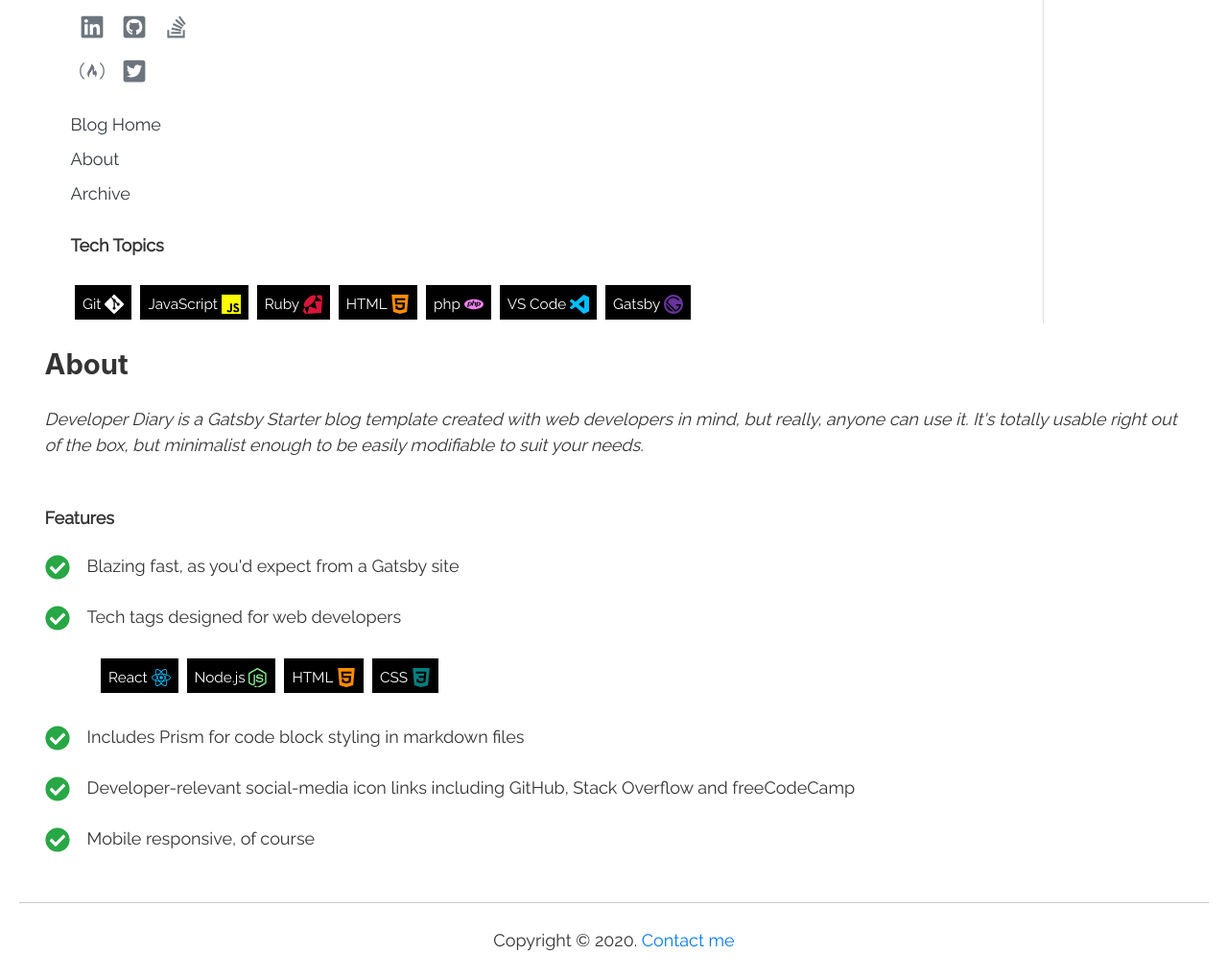
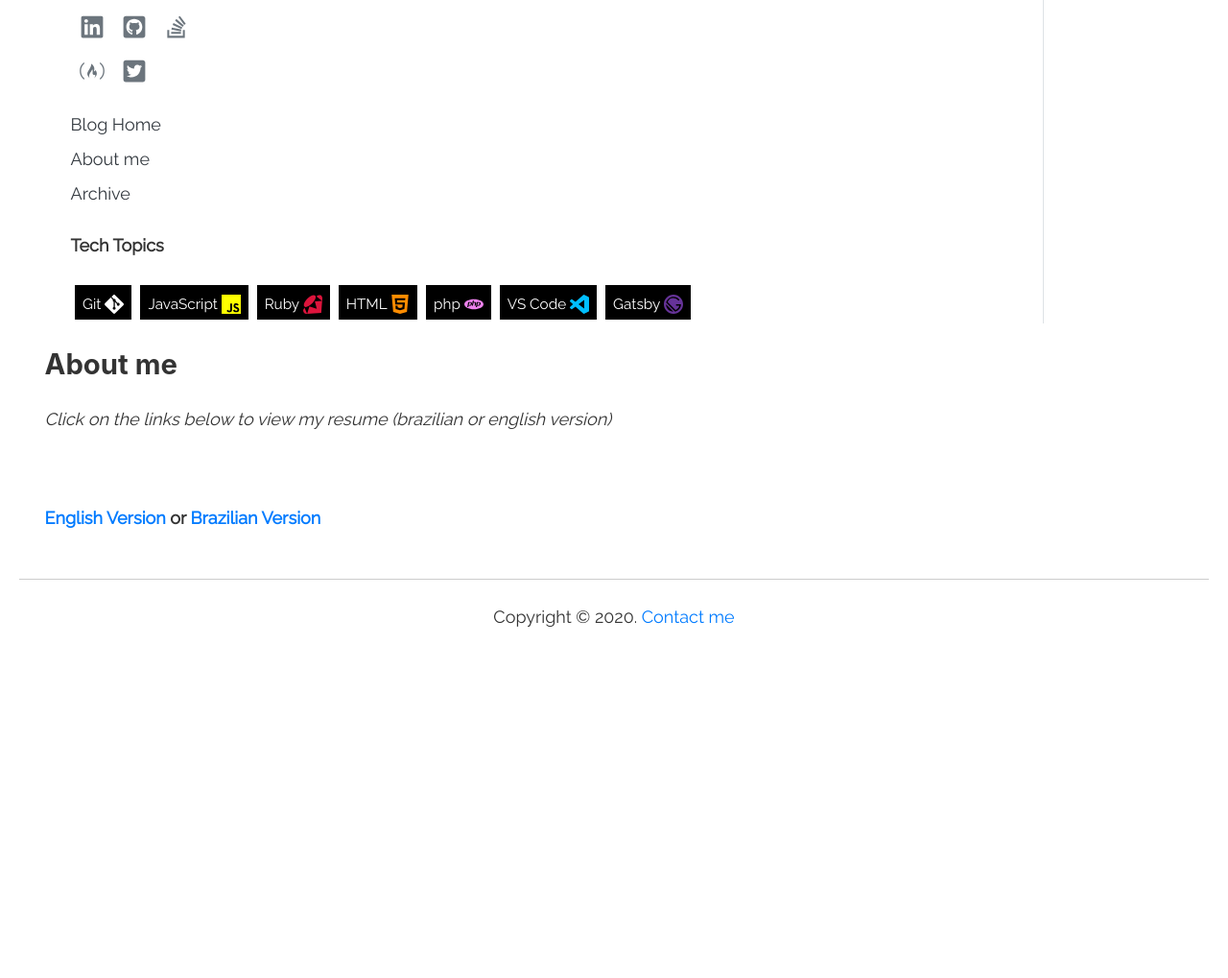
Before and after one commit to phbomfim/myblog, a Gatsby site: page /about in a window 1280 px wide. Shown: the part 309-1328 px from the top of the page at 96% size. After the commit the page ends 991 px from the top, so only its background shows below. Built offline with nearby package versions, Linux system fonts and the light colour scheme; Gatsby itself is replaced by a stand-in of ours.

Commit message:
Change About to About Me page

```diff
--- a/src/components/sidebar/Sidebar.js
+++ b/src/components/sidebar/Sidebar.js
@@ -55,7 +55,7 @@
                         <SocialLinks contacts={data.site.siteMetadata.contacts} />
                         <div className="page-links">
                             <Link to="/"><span className="text-dark d-block py-1">Blog Home</span></Link>
-                            <Link to="/about"><span className="text-dark d-block py-1">About</span></Link>
+                            <Link to="/about"><span className="text-dark d-block py-1">About me</span></Link>
                             <Link to="/archive"><span className="text-dark d-block py-1">Archive</span></Link>
                         </div>
                         <div className="tech-tags mt-4">
--- a/src/pages/about.js
+++ b/src/pages/about.js
@@ -2,11 +2,9 @@
 import { graphql } from "gatsby"
 import Layout from "../components/layout"
 import SEO from "../components/seo"
-import { FaCheckCircle } from "react-icons/fa"
 import "./index.css"
 
 import Sidebar from "../components/sidebar/Sidebar"
-import TechTag from "../components/tags/TechTag"
 
 const AboutPage = (props) => {
     const labels = props.data.site.siteMetadata.labels
@@ -31,46 +29,12 @@
                 <div className="post-main">
                     <SEO title="About" />
                     <div className="mt-3">
-                        <h2 className="heading">About</h2>
-                        <p><i>Developer Diary is a Gatsby Starter blog template created with web developers in mind, but really, anyone can use it. It's totally usable right out of the box, but minimalist enough to be easily modifiable to suit your needs.</i></p>
+                        <h2 className="heading">About me</h2>
+                        <p><i>Click on the links below to view my resume (brazilian or english version)</i></p>
                         <br />
-                        <h4>Features</h4>
-                        <div>
-                            <span className="text-success d-inline-block" title="blazing">
-                                <FaCheckCircle size={26} style={{ color: "success" }} />
-                            </span>
-                            <p className="d-inline-block ml-3 w-75 align-top">Blazing fast, as you'd expect from a Gatsby site</p>
-                        </div>
-                        <div>
-                            <span className="text-success d-inline-block" title="tags">
-                                <FaCheckCircle size={26} style={{ color: "success" }} />
-                            </span>
-                            <p className="d-inline-block ml-3 w-75 align-top">Tech tags designed for web developers</p>
-                            <div className="ml-5">
-                                <TechTag tag="react" tech="React" name={tags["react"]} size={20} color="deepskyblue" />
-                                <TechTag tag="nodejs" tech="Node.js" name={tags["nodejs"]} size={20} color="lightgreen" />
-                                <TechTag tag="html" tech="HTML" name={tags["html"]} size={20} color="darkorange" />
-                                <TechTag tag="css" tech="CSS" name={tags["css"]} size={20} color="teal" />
-                            </div>
-                        </div>
-                        <div className="mt-4">
-                            <span className="text-success d-inline-block" title="prism">
-                                <FaCheckCircle size={26} style={{ color: "success" }} />
-                            </span>
-                            <p className="d-inline-block ml-3 w-75 align-top">Includes Prism for code block styling in markdown files</p>
-                        </div>
-                        <div>
-                            <span className="text-success d-inline-block" title="icons">
-                                <FaCheckCircle size={26} style={{ color: "success" }} />
-                            </span>
-                            <p className="d-inline-block ml-3 w-75 align-top">Developer-relevant social-media icon links including GitHub, Stack Overflow and freeCodeCamp</p>
-                        </div>
-                        <div>
-                            <span className="text-success d-inline-block" title="mobile">
-                                <FaCheckCircle size={26} style={{ color: "success" }} />
-                            </span>
-                            <p className="d-inline-block ml-3 w-75 align-top">Mobile responsive, of course</p>
-                        </div>
+                        <br />
+                        <h4><a href="https://resume.phbomfim.dev">English Version </a> or <a href="https://curriculo.phbomfim.dev">Brazilian Version</a></h4>
+
                     </div>
                 </div>
             </div>
```
